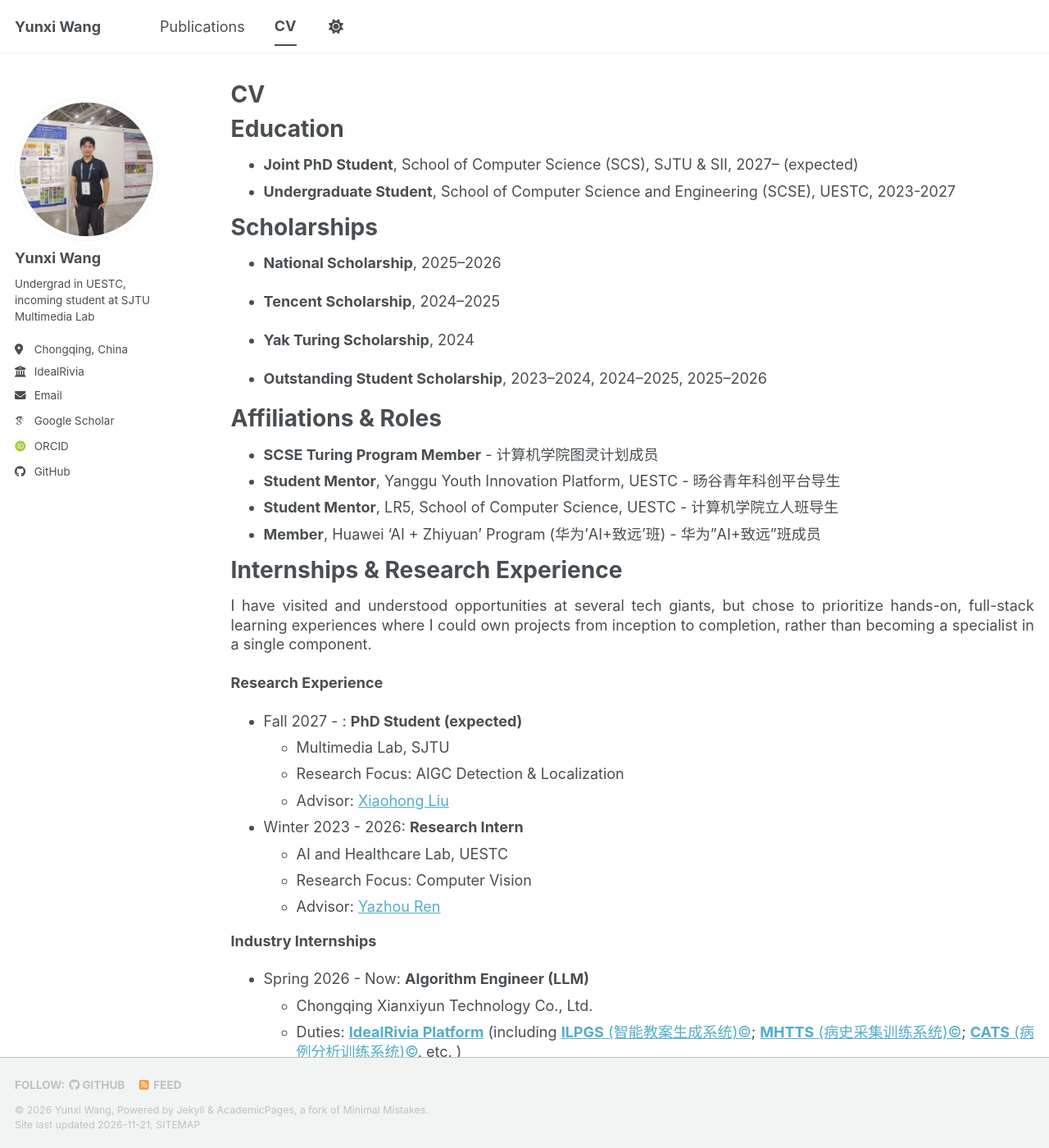
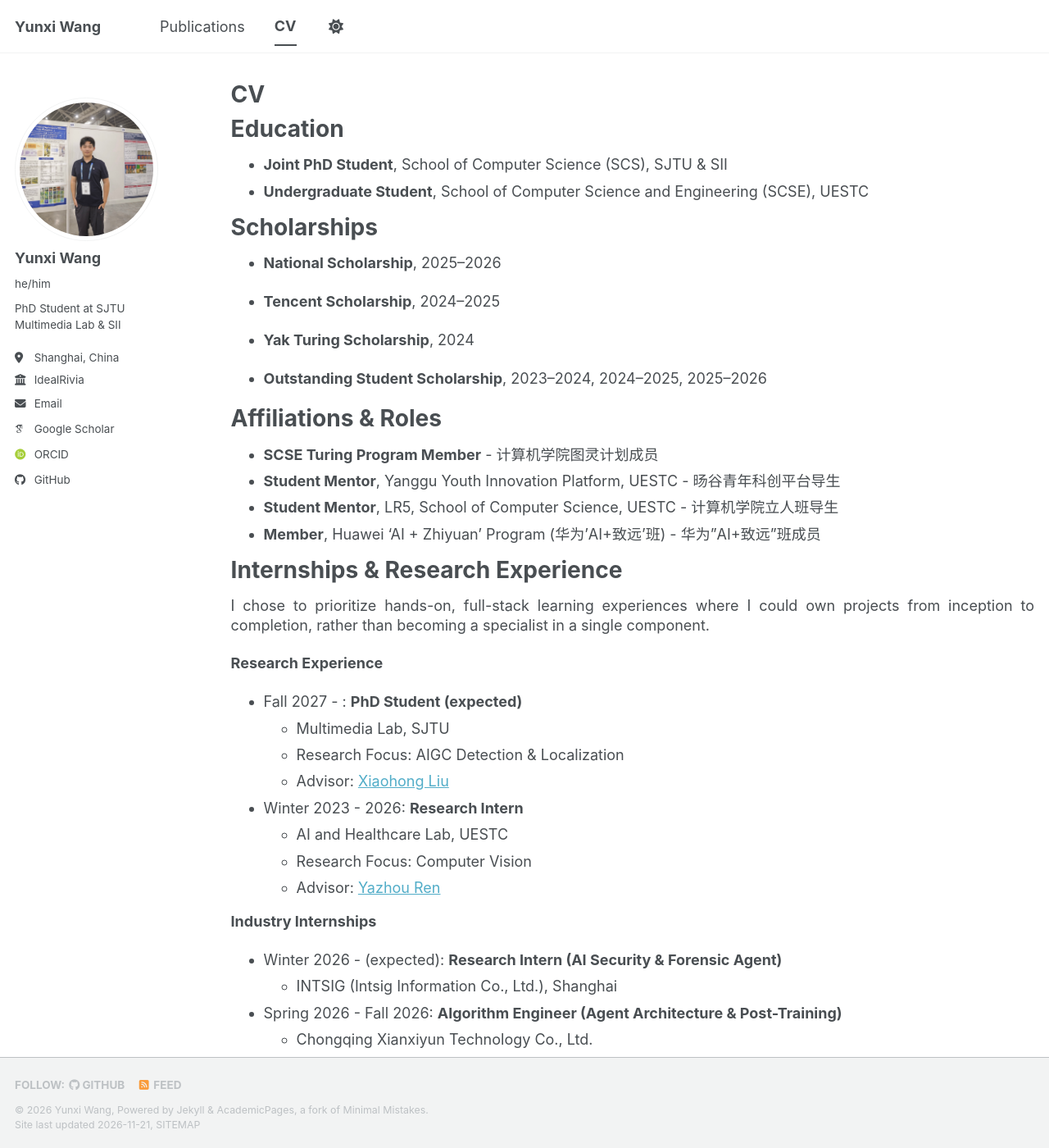
Before and after one commit to CyanCQC/CyanCQC.github.io, a Jekyll site: the page built from _pages/cv.md, in a window 1280 px wide and 1400 px high. Shown: the whole window at 82% size. Built offline with Jekyll 4.4.1, drawn with Linux system fonts in a browser that asks for light colours; some web fonts are replaced; a script bundle is joined from its source files by our own code; library files that are not in the unit come from our copies.

Commit message:
更新了个人信息

```diff
--- a/_config.yml
+++ b/_config.yml
@@ -25,9 +25,9 @@ author:
   # Biographic information
   avatar           : "profile.png"
   name             : "Yunxi Wang"
-  pronouns         : # example: "she/her"
-  bio              : "Undergrad in UESTC, incoming student at SJTU Multimedia Lab"
-  location         : "Chongqing, China"
+  pronouns         : "he/him"
+  bio              : "PhD Student at SJTU Multimedia Lab & SII"
+  location         : "Shanghai, China"
   employer         : "IdealRivia"
   uri              : # URL
   email            : "cyanwang234@gmail.com"
--- a/_pages/cv.md
+++ b/_pages/cv.md
@@ -11,8 +11,8 @@ redirect_from:
 
 Education
 ======
-* **Joint PhD Student**, School of Computer Science (SCS), SJTU & SII,  2027– (expected)
-* **Undergraduate Student**, School of Computer Science and Engineering (SCSE), UESTC, 2023-2027
+* **Joint PhD Student**, School of Computer Science (SCS), SJTU & SII
+* **Undergraduate Student**, School of Computer Science and Engineering (SCSE), UESTC
 
 Scholarships
 ======
@@ -34,7 +34,7 @@ Affiliations & Roles
 Internships & Research Experience
 ======
 
-I have visited and understood opportunities at several tech giants, but chose to prioritize hands-on, full-stack learning experiences where I could own projects from inception to completion, rather than becoming a specialist in a single component.
+I chose to prioritize hands-on, full-stack learning experiences where I could own projects from inception to completion, rather than becoming a specialist in a single component.
 
 **Research Experience**
 * Fall 2027 - : **PhD Student (expected)**
@@ -48,12 +48,15 @@ I have visited and understood opportunities at several tech giants, but chose to
   * Advisor: [Yazhou Ren](https://scholar.google.com/citations?user=M7Ocw0YAAAAJ&hl=en)
 
 **Industry Internships**
-* Spring 2026 - Now: **Algorithm Engineer (LLM)**
+* Winter 2026 - (expected): **Research Intern (AI Security & Forensic Agent)**
+  * INTSIG (Intsig Information Co., Ltd.), Shanghai
+
+* Spring 2026 - Fall 2026: **Algorithm Engineer (Agent Architecture & Post-Training)**
   * Chongqing Xianxiyun Technology Co., Ltd.
   * Duties: [**IdealRivia Platform**](https://auth0.xianxiyun.com) (including [**ILPGS** (智能教案生成系统)©](https://tpg.xianxiyun.com); [**MHTTS** (病史采集训练系统)©](https://hts.xianxiyun.com); [**CATS** (病例分析训练系统)©](https://eas.xianxiyun.com), etc. )
   * Representative Work: [**ILPGS**](https://tpg.xianxiyun.com), [**IdealSlides**](https://example.com)
 
-* Summer 2024 - 2025: **Algorithm Engineer (LLM)**
+* Summer 2024 - Fall 2025: **Algorithm Engineer (Agent Architecture)**
   * Chongqing Yuanqiu Technology Co., Ltd.
   * Duties: [**Standardized Residency Trainee Automatic Rotation System** (住培学员自动轮转系统) ©](https://www.yirenyun.net/); [**Clinical Thinking Training System** (临床思维培训系统) ©](https://www.yirenyun.net/)
 
```
Also changed, not shown: _pages/about.md (+4 -2 lines).
